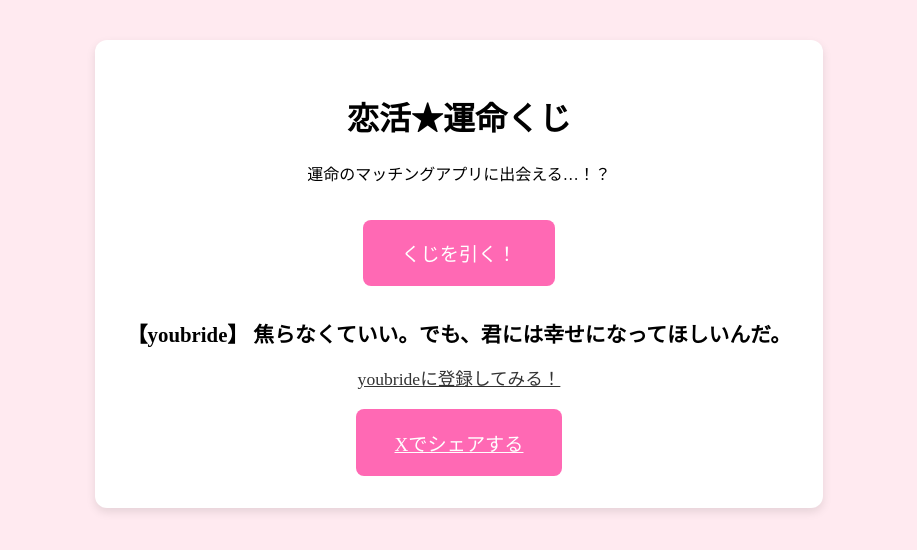
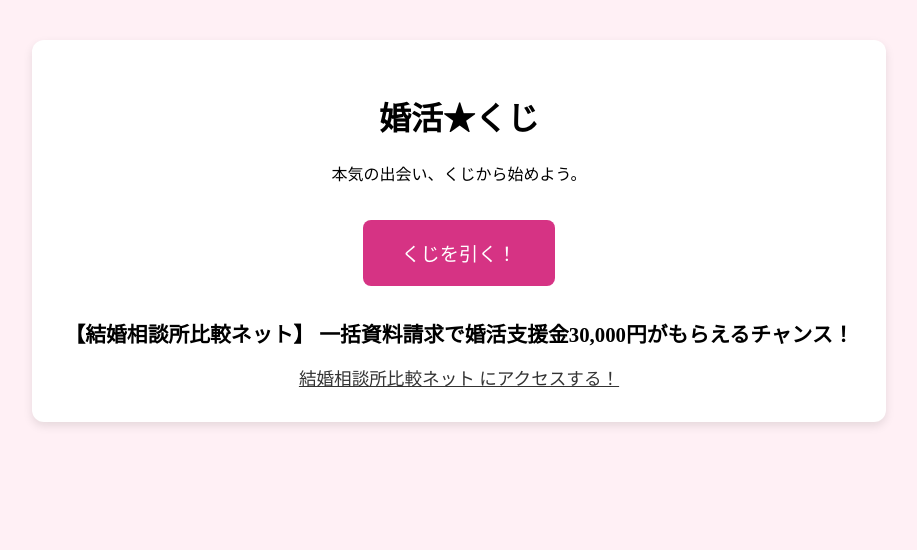
Before and after one commit to kkp-15/koikatu-kuji, a plain HTML site: page index.html in a window 1280 px wide. Both pictures are taken after a click on the button "くじを引く！". Shown: the whole page, without its empty margins (181-1098 px from the left). Drawn offline with Linux system fonts and the light colour scheme.

Commit message:
Update index.html

```diff
--- a/index.html
+++ b/index.html
@@ -1,12 +1,13 @@
-<!DOCTYPE html><html lang="ja">
+<!DOCTYPE html>
+<html lang="ja">
 <head>
   <meta charset="UTF-8">
   <meta name="viewport" content="width=device-width, initial-scale=1.0">
-  <title>恋活★くじ</title>
+  <title>婚活★くじ</title>
   <style>
     body {
       font-family: 'sans-serif';
-      background: #ffeaf0;
+      background: #fff0f5;
       text-align: center;
       padding: 2em;
     }
@@ -24,7 +25,7 @@
       font-weight: bold;
     }
     .button {
-      background: hotpink;
+      background: #d63384;
       color: white;
       border: none;
       padding: 1em 2em;
@@ -45,56 +46,85 @@
 </head>
 <body>
   <div class="box">
-    <h1>恋活★運命くじ</h1>
-    <p>運命のマッチングアプリに出会える…！？</p>
-    <button class="button" onclick="drawKujii()">くじを引く！</button><div class="result" id="resultBox"></div>
-<a id="appLink" class="app-link" href="#" target="_blank"></a>
-<a id="shareBtn" class="button" href="#" target="_blank" style="display:none;">Xでシェアする</a>
+    <h1>婚活★くじ</h1>
+    <p>本気の出会い、くじから始めよう。</p>
+    <button class="button" onclick="drawKujii()">くじを引く！</button>
 
-  </div>  <script>
+    <div class="result" id="resultBox"></div>
+    <a id="appLink" class="app-link" href="#" target="_blank"></a>
+  </div>
+
+  <script>
     const kujiResults = [
       {
-        app: 'マリッシュ',
-        message: '大人の恋、ちゃんとはじめよう。君となら、きっと。',
-        link: 'https://px.a8.net/svt/ejp?a8mat=453G7M+4D6H96+3N2M+67C4I'
+        app: 'パートナーエージェント（EQ診断）',
+        message: 'あなたの婚活力を3分で診断！本気の婚活、始める前にチェックしよう。',
+        link: 'https://px.a8.net/svt/ejp?a8mat=453G7T+C211JU+17R0+NTZCI'
       },
       {
-        app: 'Omiai',
-        message: 'そろそろ、本気の恋、始めようか。',
-        link: 'https://example.com/omiai-affiliate'
+        app: 'Bridalチューリップ',
+        message: '幸せが掴める結婚相談所【Bridalチューリップ】',
+        link: 'https://px.a8.net/svt/ejp?a8mat=453G7T+C4ER76+32P0+639IQ'
       },
       {
-        app: 'タップル',
-        message: 'え、絶対気が合うって！今すぐ話そ？',
-        link: 'https://example.com/tapple-affiliate'
+        app: 'ヒーローマリッジ',
+        message: '魅力アップも全力サポート！男性専用の結婚相談所で理想の成婚を。',
+        link: 'https://px.a8.net/svt/ejp?a8mat=453G7T+C507KQ+4HMW+NTRMQ'
       },
       {
-        app: 'Tinder',
-        message: '気になった。君みたいな人に、出会ったことない。',
-        link: 'https://example.com/tinder-affiliate'
+        app: 'ヴィーガン婚活',
+        message: '価値観も食も大切にしたい。ヴィーガン同士の安心な出会い。',
+        link: 'https://px.a8.net/svt/ejp?a8mat=453G7T+C3TBLE+5PZA+5YJRM'
       },
       {
-        app: 'youbride',
-        message: '焦らなくていい。でも、君には幸せになってほしいんだ。',
-        link: 'https://example.com/youbride-affiliate'
+        app: 'エンジェル',
+        message: '特許取得の性格分析で、ぴったりな相手に出会えるオンライン婚活。',
+        link: 'https://px.a8.net/svt/ejp?a8mat=453G7T+BYGF5E+2M6+IA7ZL'
+      },
+      {
+        app: 'IBJ Matching（婚活パーティー）',
+        message: '個室会場・趣味コンなど多彩な出会い方で、理想の人とマッチング！',
+        link: 'https://px.a8.net/svt/ejp?a8mat=453G7T+BIZ5F6+FOG+3H5BCY'
+      },
+      {
+        app: 'naco-do（スマホ婚活）',
+        message: '成婚率41.3%！スマホで完結できる次世代の婚活サポート。',
+        link: 'https://px.a8.net/svt/ejp?a8mat=453G7T+BZIUR6+4HHW+609HU'
+      },
+      {
+        app: 'OTOCON（おとなの婚活）',
+        message: '真剣な人ばかりだから、カップル率が高い！落ち着いた出会いを求める方に。',
+        link: 'https://px.a8.net/svt/ejp?a8mat=453G7T+BDM8Z6+17R0+TUGK2'
+      },
+      {
+        app: 'フィオーレパーティー（婚活イベント）',
+        message: '毎週末開催！個室で落ち着いて話せる人気の婚活パーティー。',
+        link: 'https://px.a8.net/svt/ejp?a8mat=453G7T+BDOU56+2RIS+5YJRM'
+      },
+      {
+        app: 'エクセレンス青山（結婚相談所）',
+        message: '東京青山の老舗結婚相談所。経験豊富なカウンセラーが全力サポート！',
+        link: 'https://px.a8.net/svt/ejp?a8mat=453G7T+BA1O4A+V00+C7DWI'
+      },
+      {
+        app: 'マリッシュ（marrish）',
+        message: '再婚・年の差・地方婚も応援！恋活・婚活の人気アプリ。',
+        link: 'https://px.a8.net/svt/ejp?a8mat=453G7T+4D6GHE+3N2M+67JUA'
+      },
+      {
+        app: '結婚相談所比較ネット',
+        message: '一括資料請求で婚活支援金30,000円がもらえるチャンス！',
+        link: 'https://px.a8.net/svt/ejp?a8mat=453G7T+AKG13U+1PJA+2BFH02'
       }
     ];
 
     function drawKujii() {
       const result = kujiResults[Math.floor(Math.random() * kujiResults.length)];
       document.getElementById('resultBox').textContent = `【${result.app}】 ${result.message}`;
-
       const link = document.getElementById('appLink');
       link.href = result.link;
-      link.textContent = `${result.app}に登録してみる！`;
-
-      const tweetText = encodeURIComponent(
-        `恋活くじ結果：大吉！\n${result.message}\nおすすめアプリ：「${result.app}」\n#恋活くじ #恋愛診断`
-      );
-      const tweetUrl = `https://twitter.com/intent/tweet?text=${tweetText}&url=https://kkp-15.github.io/koikatu-kuji/`;
-      const shareBtn = document.getElementById('shareBtn');
-      shareBtn.href = tweetUrl;
-      shareBtn.style.display = 'inline-block';
+      link.textContent = `${result.app} にアクセスする！`;
     }
-  </script></body>
+  </script>
+</body>
 </html>
```
